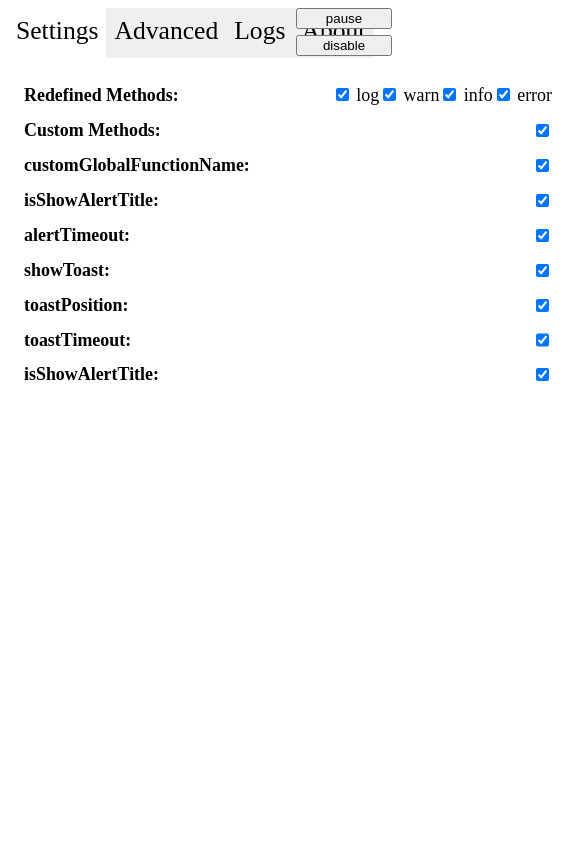
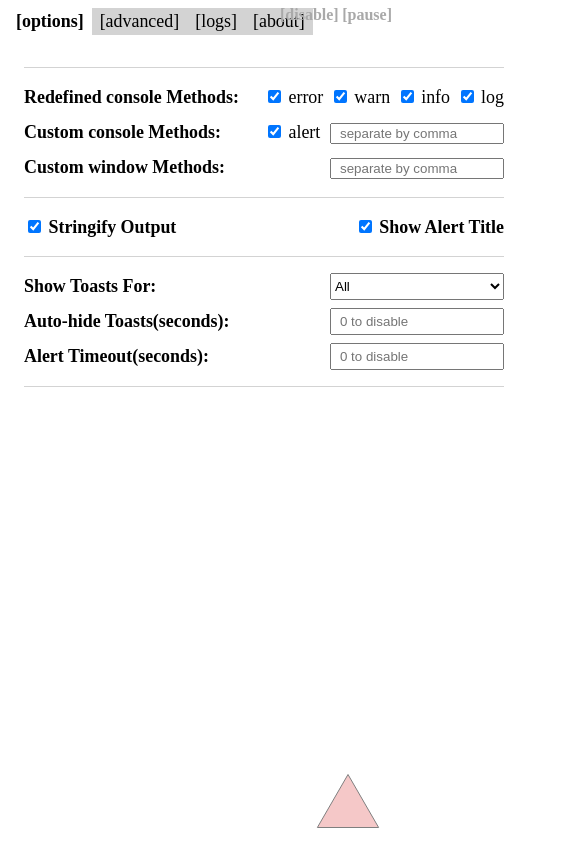
Before and after one commit to rrott/cosnole.alert, a browser extension: page chrome-extension/popup.html in a window 400 px wide. Shown: the whole page, 568 px wide, since content can reach past the window. Drawn offline with Linux system fonts and the light colour scheme.

Commit message:
add extension's popup

```diff
--- a/chrome-extension/constants.js
+++ b/chrome-extension/constants.js
@@ -11,7 +11,7 @@ const DEFULT_CONFIG = {
   isShowAlertTitle: true,  // if false, sends arguments to alert() function as is
   customMethods: ["alert"], // adds additional custom methods to the console object
   redefinedMethods: ["log", "warn", "info", "error"], // list of console object methods to redefine
-  customGlobalFunctionName: 'a',   // if not empty, adds it as an alert() to the window object
+  customGlobalFunctions: ['p'],   // if not empty, adds it as an alert() to the window object
   preHook: ({methodName, args}) => {}, // function to be run before the alert()
   afterHook: ({methodName, args}) => {}, // function to be run after the alert()
 }
--- a/chrome-extension/popup.html
+++ b/chrome-extension/popup.html
@@ -6,28 +6,32 @@
   </head>
   <body>
     <div class="buttons">
-			<button>pause</button>
-			<button>disable</button>
+      <span class="buttons__disable">[disable]</span>
+      <span class="buttons__pause">[pause]</span>
     </div>
 
     <div class="container">
     <div class="tabs">
-		  <input type="radio" name="tabs" id="settings" checked="checked">
-		  <label class="tabs-label" for="settings">Settings</label>
+      <input type="radio" name="tabs" id="options" checked="checked">
+      <label class="tabs-label" for="options">[options]</label>
       <div class="tab">
         <div class="settings">
+          <div class="line" ></div>
+
           <div class="settings-item">
-		    		<span class="settings-item-title">Redefined Methods:</span>
+            <span class="settings-item-title">Redefined console Methods:</span>
             <span class="settings-item-value">
+              <div class="settings-item-value__list">
                 <label class="checkbox">
                   <input type="checkbox" checked="checked">
                   <span class="checkmark"></span>
-							  log
+                error
                 </label>
 
                 <label class="checkbox">
                   <input type="checkbox" checked="checked">
                   <span class="checkmark"></span>
+
                   warn
                 </label>
 
@@ -40,137 +44,244 @@
                 <label class="checkbox">
                   <input type="checkbox" checked="checked">
                   <span class="checkmark"></span>
-							  error
+                  log
+                </label>
+                </div>
+            </span>
+          </div>
+          <div class="settings-item">
+            <span class="settings-item-title">Custom console Methods:</span>
+            <span class="settings-item-value">
+              <label class="checkbox">
+                <input type="checkbox" checked="checked">
+                <span class="checkmark"></span>
+                alert
+              </label>
+              <label class="checkbox">
+                <input type="text" class="input" placeholder="separate by comma" >
               </label>
             </span>
           </div>
           <div class="settings-item">
-		    		<span class="settings-item-title">Custom Methods:</span>
+            <span class="settings-item-title">Custom window Methods:</span>
             <span class="settings-item-value">
+              <div></div>
+              <label class="checkbox">
+                <input type="text" class="input" placeholder="separate by comma" >
+              </label>
+            </span>
+          </div>
+
+          <div class="line" ></div>
+          <div class="settings-item">
+            <span class="settings-item-checkboxes">
+            	<label class="checkbox">
                 <input type="checkbox" checked="checked">
+              </label>
+            	 Stringify Output
+            </span>
+
+            <span class="settings-item-checkboxes">
+            	<label class="checkbox">
+                <input type="checkbox" checked="checked">
+              </label>
+            	 Show Alert Title
+            </span>
+          </div>
+          <div class="line" ></div>
+          <div class="settings-item">
+            <span class="settings-item-title">Show Toasts For:</span>
+            <span class="settings-item-value">
+              <div></div>
+              <select class="select" size="1" name="showToast">
+                <option value="all" selected>All</option>
+                <option value="redefined">Redefined Methods</option>
+                <option value="custom">Custom Methods</option>
+                <option value="none">None</option>
+               </select>
             </span>
           </div>
           <div class="settings-item">
-		    		<span class="settings-item-title">customGlobalFunctionName:</span>
+            <span class="settings-item-title">Auto-hide Toasts(seconds):</span>
             <span class="settings-item-value">
-		    			<input type="checkbox" checked="checked">
+              <div></div>
+              <input type="text" class="input" placeholder="0 to disable" >
             </span>
           </div>
           <div class="settings-item">
-		    		<span class="settings-item-title">isShowAlertTitle:</span>
+            <span class="settings-item-title">Alert Timeout(seconds):</span>
             <span class="settings-item-value">
-		    			<input type="checkbox" checked="checked">
+              <div></div>
+              <input type="text" class="input" placeholder="0 to disable" >
+            </span>
+          </div>
+          <div class="line" ></div>
+        </div>
+
+      </div>
+
+      <input type="radio" name="tabs" id="advanced">
+      <label class="tabs-label" for="advanced">[advanced]</label>
+      <div class="tab">
+        <div class="settings">
+        	<div class="line" ></div>
+
+          <div class="settings-item">
+            <span class="settings-item-title">Trigger to call alert():</span>
+            <span class="settings-item-value">
+              <div></div>
+              <label class="checkbox">
+                <input type="text" class="input" placeholder="e.g.: 42 or oklahoma" >
+              </label>
             </span>
           </div>
           <div class="settings-item">
-		    		<span class="settings-item-title">alertTimeout:</span>
+            <span class="settings-item-title">Method to use as alert():</span>
             <span class="settings-item-value">
-		    			<input type="checkbox" checked="checked">
+              <div></div>
+              <label class="checkbox">
+                <input type="text" class="input" placeholder="e.g.: alert, confirm, promt" >
+              </label>
             </span>
           </div>
           <div class="settings-item">
-		    		<span class="settings-item-title">showToast:</span>
+            <span class="settings-item-title">Reflect alert() in console using:</span>
             <span class="settings-item-value">
-		    			<input type="checkbox" checked="checked">
+              <div></div>
+              <label class="checkbox">
+                <input type="text" class="input" placeholder="e.g.: log, warn, error, info" >
+              </label>
             </span>
           </div>
           <div class="settings-item">
-		    		<span class="settings-item-title">toastPosition:</span>
-		    		<span class="settings-item-value">
-		    			<input type="checkbox" checked="checked">
+            <span class="settings-item-checkboxes">
+            	pre-hook
+            	<label class="checkbox">
+                <textarea
+                  placeholder="anonymous function to be run before alert() is called"
+                  rows="4" cols="57" name="text"
+                ></textarea>
+              </label>
             </span>
 					</div>
           <div class="settings-item">
-		    		<span class="settings-item-title">toastTimeout:</span>
-		    		<span class="settings-item-value">
-		    			<input type="checkbox" checked="checked">
-		    		</span>
-		    	</div>
-		    	<div class="settings-item">
-		    		<span class="settings-item-title">isShowAlertTitle:</span>
-		    		<span class="settings-item-value">
-		    			<input type="checkbox" checked="checked">
+            <span class="settings-item-checkboxes">
+            	after-hook
+            	<label class="checkbox">
+                <textarea
+                  placeholder="anonymous function to be run after alert() is called"
+                  rows="4" cols="57" name="text"
+                ></textarea>
+              </label>
             </span>
           </div>
         </div>
 
       </div>
 
-		  <input type="radio" name="tabs" id="advanced">
-		  <label class="tabs-label" for="advanced">Advanced</label>
-		  <div class="tab">
-		    <div class="settings">
-		    	<div class="settings-item">
-		    		<span class="settings-item-title">alertTrigger:</span>
-		    		<span class="settings-item-value">
-		    			<input type="checkbox" checked="checked">
-		    		</span>
-		    	</div>
-		    	<div class="settings-item">
-		    		<span class="settings-item-title">alertMethod:</span>
-		    		<span class="settings-item-value">
-		    			<input type="checkbox" checked="checked">
-		    		</span>
-		    	</div>
-		    	<div class="settings-item">
-		    		<span class="settings-item-title">logMethod:</span>
-		    		<span class="settings-item-value">
-		    			<input type="checkbox" checked="checked">
-		    		</span>
-		    	</div>
-		    	<div class="settings-item">
-		    		<span class="settings-item-title">isStringifyInput:</span>
-		    		<span class="settings-item-value">
-		    			<input type="checkbox" checked="checked">
-		    		</span>
-		    	</div>
-		    </div>
-		  </div>
-
       <input type="radio" name="tabs" id="history">
-			<label class="tabs-label" for="history">Logs</label>
+      <label class="tabs-label" for="history">[logs]</label>
       <div class="tab">
         <p>Logs</p>
       </div>
 
       <input type="radio" name="tabs" id="about">
-		  <label class="tabs-label" for="about">About</label>
+      <label class="tabs-label" for="about">[about]</label>
       <div class="tab">
-		    <h1>About</h1>
-		    <p>test</p>
+        <h1>cosnole.alert()</h1>
+        <h3>Extends browser's console and window objects to:</h3>
+        <ul>
+          <li>show toast messages on all console.log() calls</li>
+          <li>stop js runtime and call alert() on all console.log() calls</li>
+          <li>attach alert() function to the console object</li>
+          <li>attach custom methods to the console and window object</li>
+          <li>run pre- and after-hooks methods around console.log() call</li>
+        </ul>
       </div>
     </div>
     </div>
+
+    <svg width="64px" height="64px" viewBox="0 0 126 128" version="1.1" xmlns="http://www.w3.org/2000/svg" xmlns:xlink="http://www.w3.org/1999/xlink">
+      <g id="Logo" stroke="none" stroke-width="1" fill="#EB9292" fill-rule="evenodd">
+        <path stroke="#000000" stroke-width="2" d="M63,20.9983616 L124.267002,127 L1.73299801,127 L63,20.9983616 Z"></path>
+      </g>
+    </svg>
+
   </body>
   <style>
+    svg {
+      opacity: 0.5;
+      position: fixed;
+      bottom: 1rem;
+      right: 1.25rem;
+    }
+
+    .line {
+      height: 1rem;
+      margin-bottom: 0.5rem;
+      border-bottom: 1px solid lightgray;
+    }
+    .input {
+      min-width: 10rem;
+      width: 10rem;
+    }
+    .select {
+      min-width: calc(11rem - 2px);
+      width: calc(11rem - 2px);
+    }
+
     .buttons {
       position: absolute;
+      cursor: pointer;
       top: 0;
       right: 0;
-  		width: 6rem;
-  		height: 3rem;
+      min-width: 7rem;
+      height: 1rem;
       display: flex;
-  		flex-direction: column;
+      align-items: flex-end;
+      flex-direction: row;
       justify-content: space-between;
       padding: 0.5rem;
     }
-  	.buttons button {
+    .buttons__pause {
       cursor: pointer;
-
+      font-weight: bold;
+      color: darkgray;
+    }
+     .buttons__pause:hover {
+      color: green;
+    }
+    .buttons__pause_active {
+      cursor: pointer;
+      font-weight: bold;
+      color: orange;
+    }
+    .buttons__disable {
+      cursor: pointer;
+      font-weight: bold;
+      color: darkgray;
+    }
+     .buttons__disable:hover {
+      color: red;
+    }
+    .buttons__disable__active {
+      cursor: pointer;
+      font-weight: bold;
+      color: red;
     }
     .tabs-label {
-  		font-size: 1.6rem;
+      margin: 0 !important;
+      color: black;
+      cursor: pointer;
       font-weight: normal;
       order: 1;
+      padding-left: 0.5rem;
+      padding-right: 0.5rem;
+      cursor: pointer;
+      background: lightgray;
+      /*font-weight: bold;*/
       display: flex;
-		/*height: 2rem;*/
-		padding: 0.5rem;
-		padding-top:  0.25rem;
-		cursor: pointer;
-	  background: rgb(239, 239, 239);
-	  /*font-weight: bold;*/
-	      align-items: center;
-	  transition: background ease 0.2s;
+      transition: background ease 0.5s;
       }
       .settings {
         display: flex;
@@ -186,30 +297,43 @@
       }
       .settings-item-title {
         font-weight: bold;
+        cursor: default;
       }
       .settings-item-value {
         display: flex;
+        justify-content: space-between;
+        width: 15rem;
+
         flex-direction: row;
+      }
+      .settings-item-value__list {
+        display: flex;
+        width: 100%;
+        justify-content: space-between;
       }
       .settings-item-value input {
         padding-left: 0.5rem;
       }
+      .settings-item-checkboxes {
+      	font-weight: bold;
+        cursor: pointer;
+      }
     .container {
-		  	width: 35rem;
-		  	height: 15rem;
+      width: 32rem;
+      height: 23rem;
+      max-height: 23rem;
       box-sizing: border-box;
       font-weight: 300;
       line-height: 1.5;
       margin: 0 auto;
       font-size: 112%;
-/*		  display: flex;
-		  flex-direction: row;
-		  justify-content: space-between;*/
+    }
+    .checkbox {
+      cursor: pointer;
     }
     .tabs {
       display: flex;
       flex-wrap: wrap;
-			    /*padding-top: 1rem;*/
     }
     .tabs .tab {
       order: 99;
@@ -225,6 +349,7 @@
     }
     .tabs input[type="radio"]:checked + label {
       background: #fff;
+      font-weight: bold;
     }
     .tabs input[type="radio"]:checked + label + .tab {
       display: block;
```
Also changed, not shown: chrome-extension/consoleReplacer.js (+6 -6 lines), chrome-extension/toaster.css (+10 -1 lines), chrome-extension/toaster.js (+18 -8 lines), chrome-extension/cosnole.png (added), 1 other file. Lines whose indentation alone changed are shown as unchanged.
